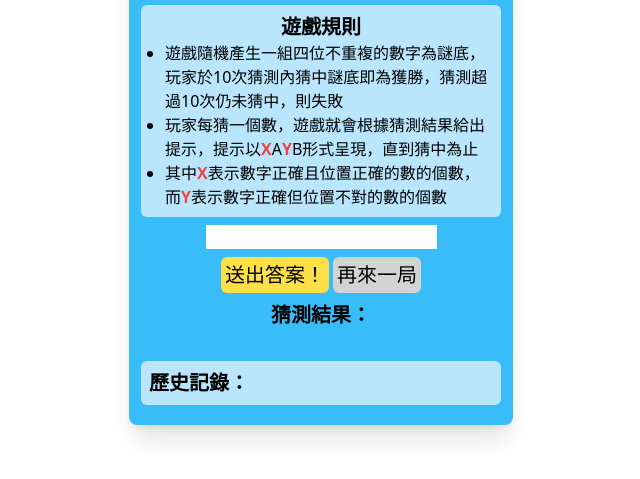
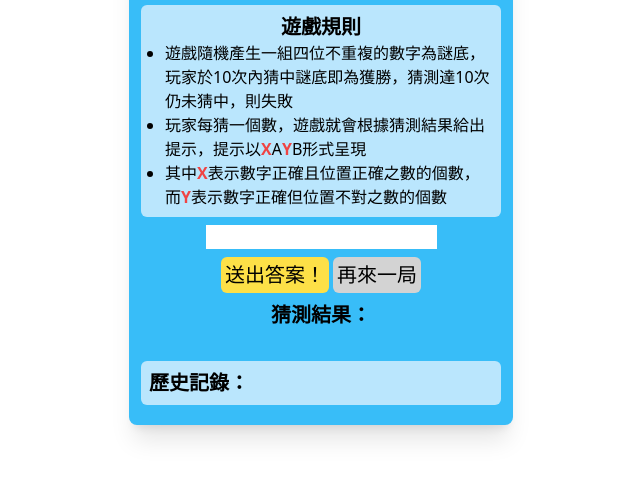
Before and after one commit to TamyTsai/1A2B-guess-number-game, a plain HTML site: page index.html in a window 1280 px wide. Shown: the part 59-538 px from the top of the page, without its empty margins (319-959 px from the left). Drawn offline with nearby package versions, Linux system fonts and the light colour scheme.

Commit message:
style:修改遊戲規則文字

```diff
--- a/index.html
+++ b/index.html
@@ -17,9 +17,9 @@
         <section class="instruction bg-sky-200 my-2 p-2 rounded-md">
             <p class="text-center font-semibold text-xl">遊戲規則</p>
             <ul class="list-disc ml-4">
-                <li>遊戲隨機產生一組四位不重複的數字為謎底，玩家於10次猜測內猜中謎底即為獲勝，猜測超過10次仍未猜中，則失敗</li>
-                <li>玩家每猜一個數，遊戲就會根據猜測結果給出提示，提示以<span class="text-red-500 font-bold">X</span>A<span class="text-red-500 font-bold">Y</span>B形式呈現，直到猜中為止</li>
-                <li>其中<span class="text-red-500 font-bold">X</span>表示數字正確且位置正確的數的個數，而<span class="text-red-500 font-bold">Y</span>表示數字正確但位置不對的數的個數</li>
+                <li>遊戲隨機產生一組四位不重複的數字為謎底，玩家於10次內猜中謎底即為獲勝，猜測達10次仍未猜中，則失敗</li>
+                <li>玩家每猜一個數，遊戲就會根據猜測結果給出提示，提示以<span class="text-red-500 font-bold">X</span>A<span class="text-red-500 font-bold">Y</span>B形式呈現</li>
+                <li>其中<span class="text-red-500 font-bold">X</span>表示數字正確且位置正確之數的個數，而<span class="text-red-500 font-bold">Y</span>表示數字正確但位置不對之數的個數</li>
             </ul>
         </section>
         <section class="guessArea text-center">
```
